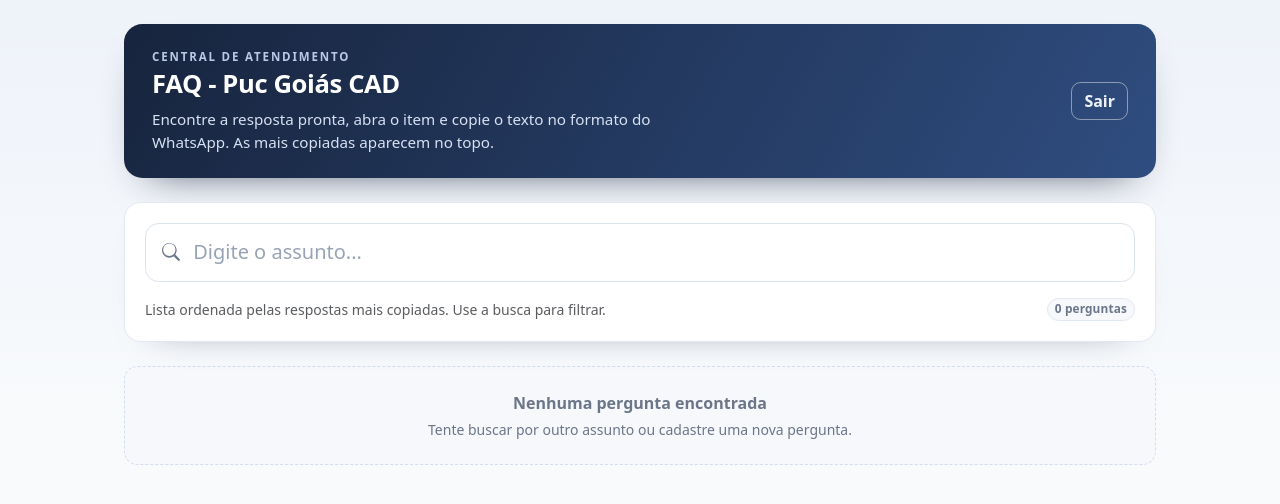
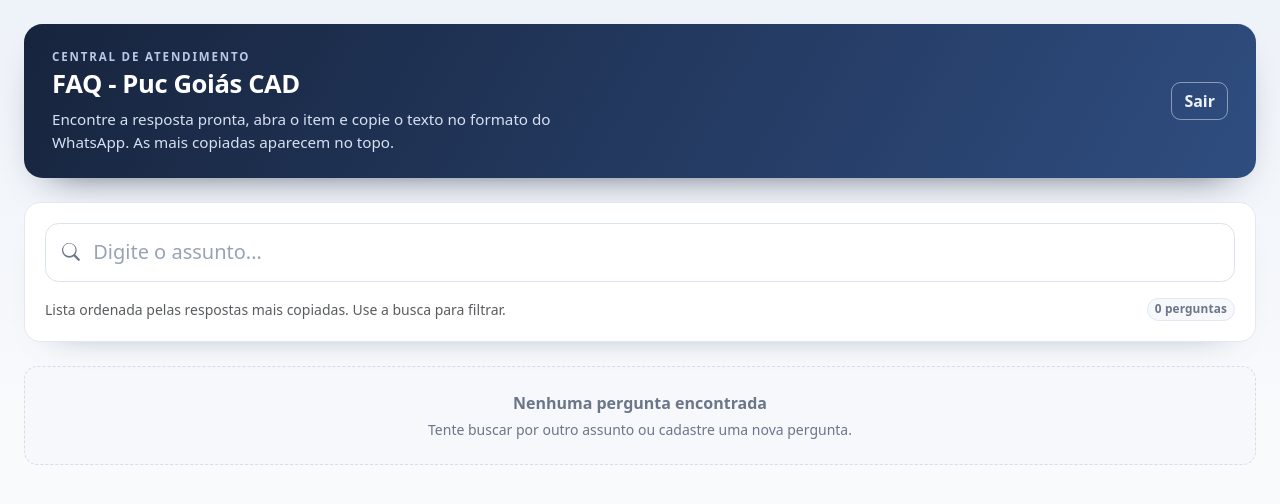
Before and after one commit to Gustavovieira22/faq_system, a Node project: template src/views/perguntas.ejs in a window 1280 px wide. Shown: the top 504 px of the page. Run offline with Node 20 templates, Linux system fonts and the light colour scheme; the template is opened without the code that fills it: most values are stand-ins (such as "Sample title", 1, 10 or a date in 2020).

Commit message:
padronizando o tamanho das páginas.

```diff
--- a/src/views/perguntas.ejs
+++ b/src/views/perguntas.ejs
@@ -14,7 +14,7 @@
 </head>
 <body>
 
-<div id="app" class="app-shell app-shell--narrow py-4 px-3 px-lg-4">
+<div id="app" class="app-shell container-fluid py-4 px-3 px-lg-4">
 
     <header class="page-header mb-4">
         <div class="d-flex flex-column flex-lg-row justify-content-between align-items-lg-center gap-3">
--- a/src/views/usuarios.ejs
+++ b/src/views/usuarios.ejs
@@ -10,7 +10,7 @@
 </head>
 <body>
 
-<main class="app-shell app-shell--narrow py-4 px-3 px-lg-4">
+<main class="app-shell container-fluid py-4 px-3 px-lg-4">
 
     <header class="page-header mb-4">
         <div class="d-flex flex-column flex-lg-row justify-content-between align-items-lg-center gap-3">
```
